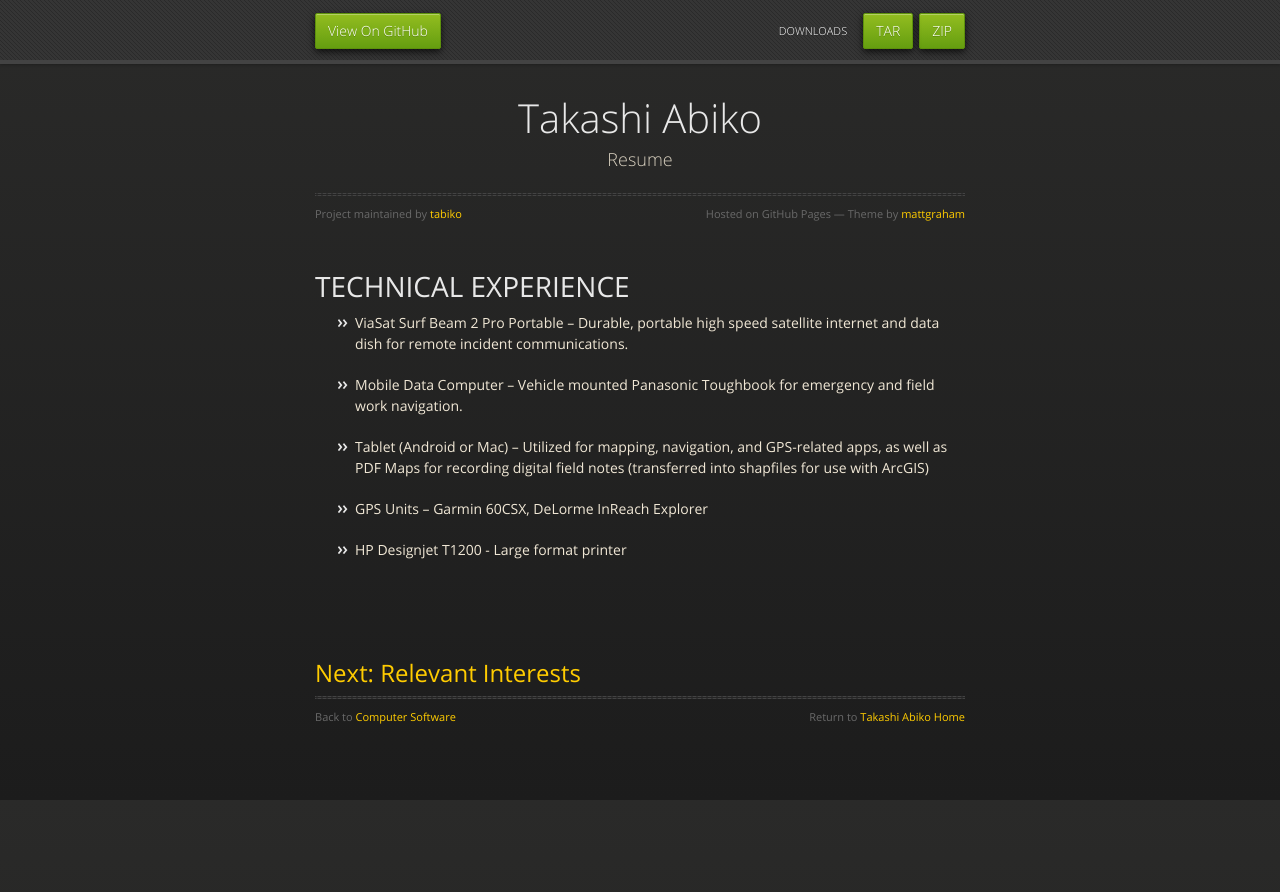
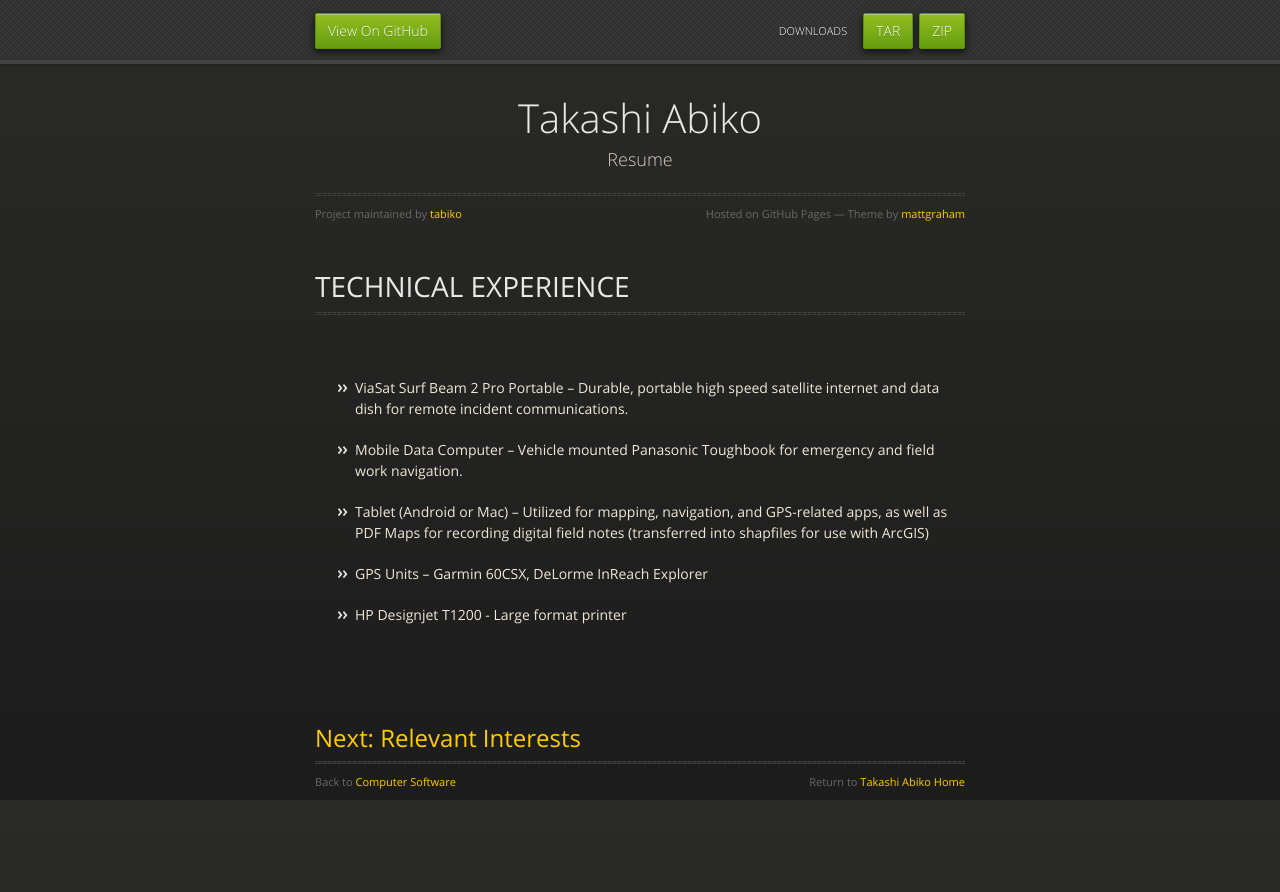
Before and after one commit to tabiko/Technical-Experience, a plain HTML site: page index.html in a window 1280 px wide. Shown: the top 892 px of the page. Drawn offline with nearby package versions, Linux system fonts and the light colour scheme.

Commit message:
Update index.html

```diff
--- a/index.html
+++ b/index.html
@@ -41,6 +41,9 @@
         <h1>
 <a id="technical-experience" class="anchor" href="#technical-experience" aria-hidden="true"><span class="octicon octicon-link"></span></a>TECHNICAL EXPERIENCE</h1>
 
+<hr>
+<br></br>
+
 <ul>
 <li><p>ViaSat Surf Beam 2 Pro Portable – Durable, portable high speed satellite internet and data dish for remote incident communications.</p></li>
 <li><p>Mobile Data Computer – Vehicle mounted Panasonic Toughbook for emergency and field work navigation.</p></li>
```
